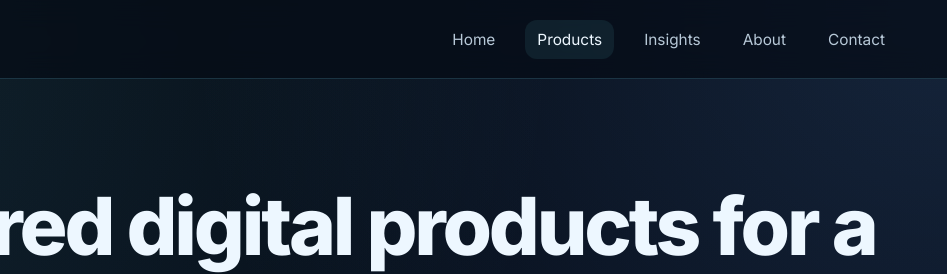
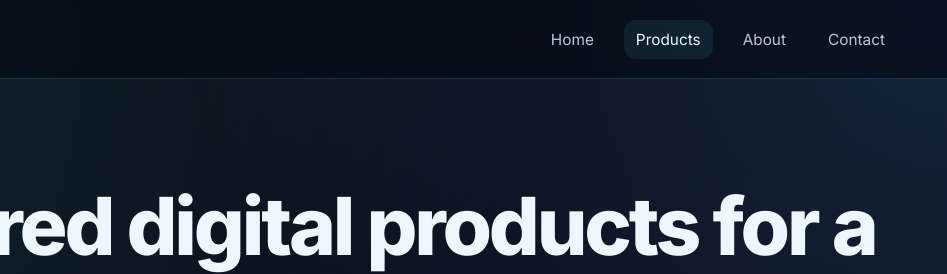
Before and after one commit to migton/prime-data-intelligence, a website: page public/products.html in a window 1280 px wide. Shown: the top 274 px of the page, 333-1280 px from the left. Drawn offline with Linux system fonts and the light colour scheme.

Commit message:
Update products.html

```diff
--- a/public/products.html
+++ b/public/products.html
@@ -21,7 +21,7 @@
       <nav class="nav-links">
         <a href="/">Home</a>
         <a class="active" href="/products.html">Products</a>
-        <a href="/insights.html">Insights</a>
+        <!-- <a href="/insights.html">Insights</a> -->
         <a href="/about.html">About</a>
         <a href="/contact.html">Contact</a>
       </nav>
```
